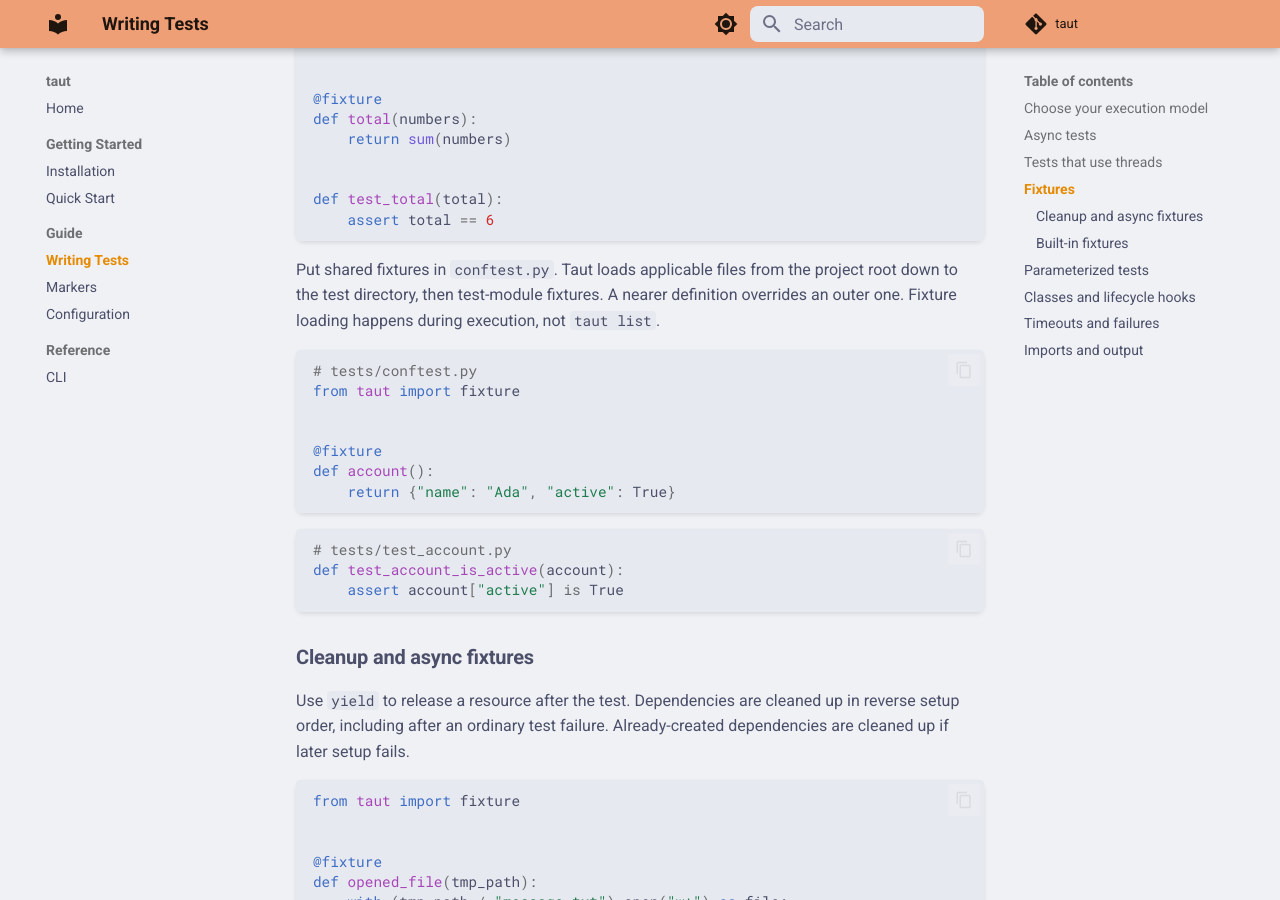
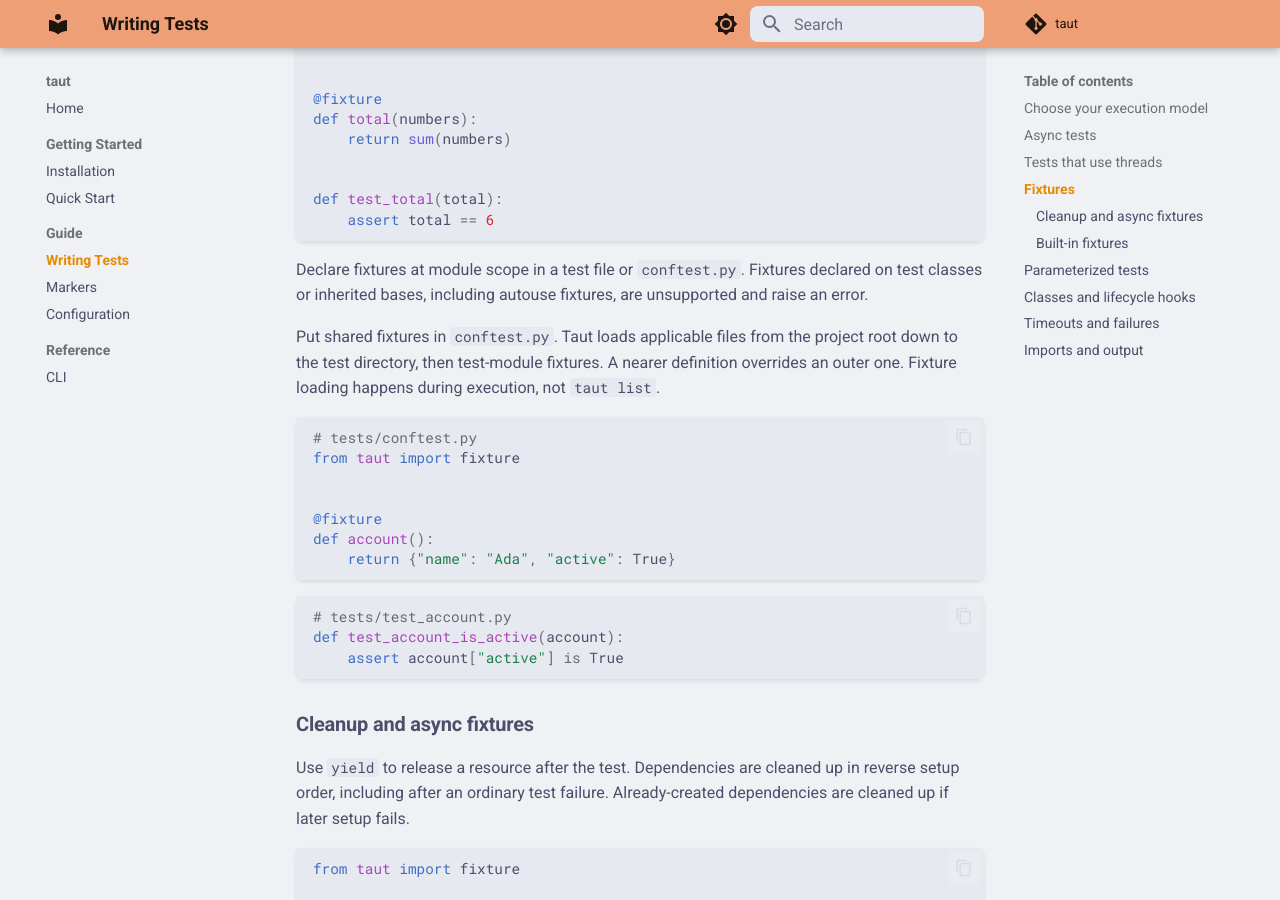
Before and after one commit to JasonLovesDoggo/taut, an MkDocs documentation site: the page built from docs/guide/writing-tests.md, in a window 1280 px wide and 900 px high, scrolled down 2681 px. Built offline with MkDocs 1.6.1 and Material for MkDocs 9.7.7, drawn with Linux system fonts in a browser that asks for light colours; comment, search, counter and statistics services are not loaded.

Commit message:
Document fixture declaration and pytest marker boundaries

````diff
--- a/docs/guide/writing-tests.md
+++ b/docs/guide/writing-tests.md
@@ -89,6 +89,8 @@ def total(numbers):
 def test_total(total):
     assert total == 6
 ```
+
+Declare fixtures at module scope in a test file or `conftest.py`. Fixtures declared on test classes or inherited bases, including autouse fixtures, are unsupported and raise an error.
 
 Put shared fixtures in `conftest.py`. Taut loads applicable files from the project root down to the test directory, then test-module fixtures. A nearer definition overrides an outer one. Fixture loading happens during execution, not `taut list`.
 
````
Also changed, not shown: docs/guide/markers.md (+2 -0 lines).
